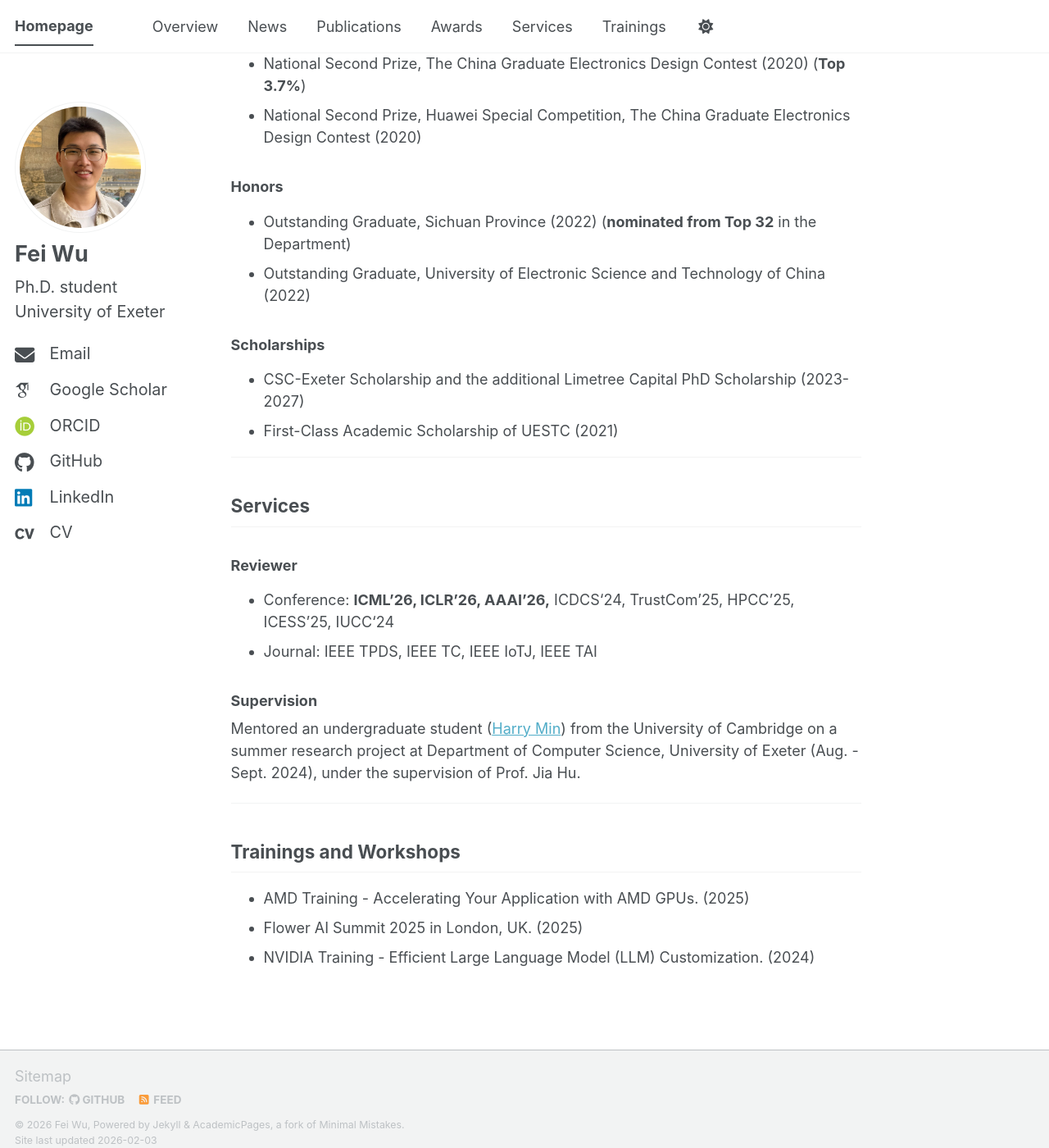
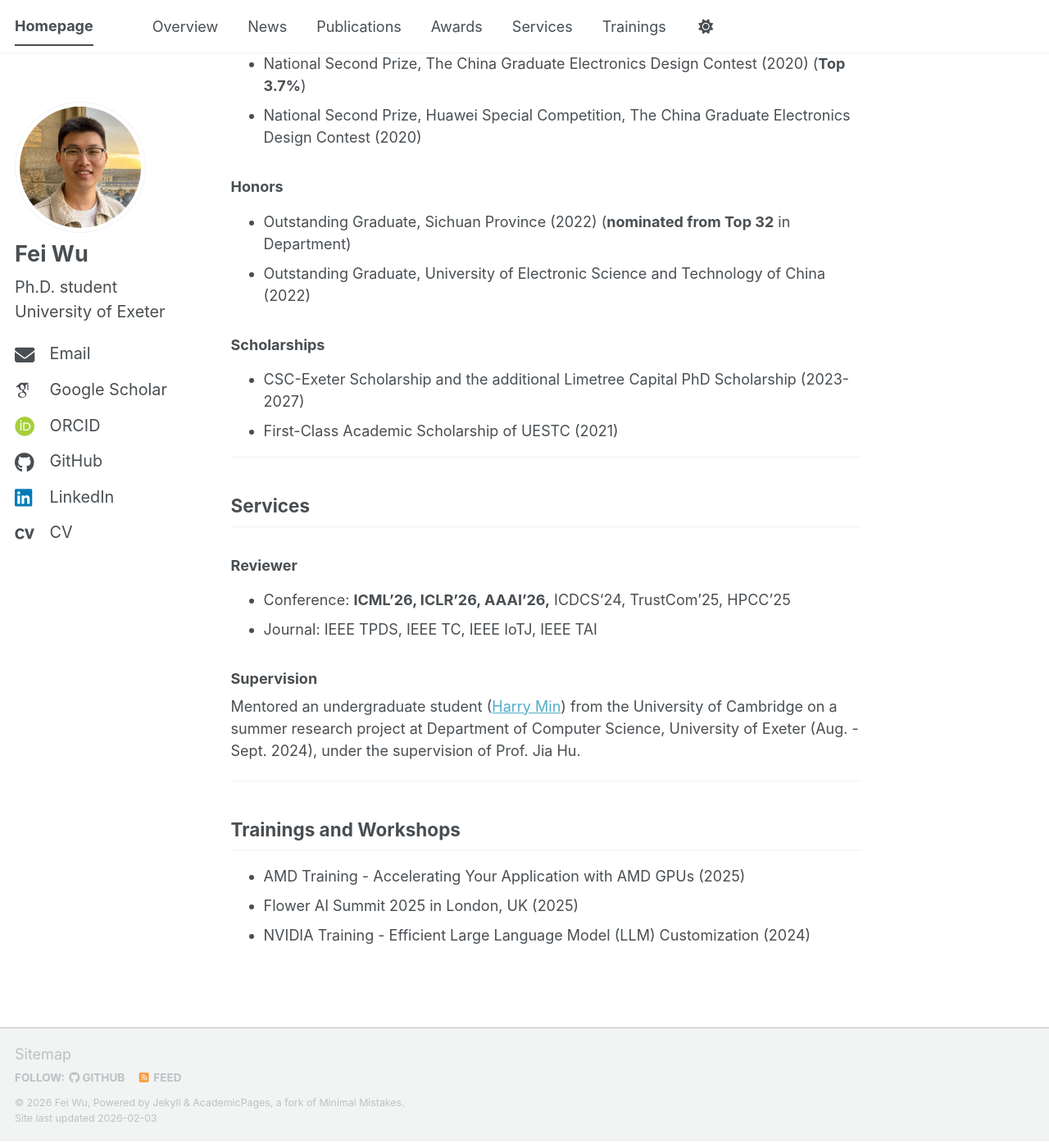
Before and after one commit to fei407/fei407.github.io, a Jekyll site: the page built from _pages/about.md, in a window 1280 px wide and 1400 px high, scrolled down 1818 px. Shown: the whole window at 82% size. Built offline with Jekyll 4.4.1, drawn with Linux system fonts in a browser that asks for light colours; some web fonts are replaced; a script bundle is joined from its source files by our own code; library files that are not in the unit come from our copies.

Commit message:
update info

```diff
--- a/_pages/about.md
+++ b/_pages/about.md
@@ -54,7 +54,7 @@
 - National Second Prize, Huawei Special Competition, The China Graduate Electronics Design Contest (2020)
 
 ### Honors
-- Outstanding Graduate, Sichuan Province (2022) (**nominated from Top 32** in the Department)
+- Outstanding Graduate, Sichuan Province (2022) (**nominated from Top 32** in Department)
 - Outstanding Graduate, University of Electronic Science and Technology of China (2022)
 
 ### Scholarships
@@ -65,7 +65,7 @@
 
 ## Services
 ### Reviewer
-- Conference: **ICML'26, ICLR'26, AAAI'26,** ICDCS‘24, TrustCom'25, HPCC'25, ICESS’25, IUCC‘24
+- Conference: **ICML'26, ICLR'26, AAAI'26,** ICDCS‘24, TrustCom'25, HPCC'25
 - Journal: IEEE TPDS, IEEE TC, IEEE IoTJ, IEEE TAI
 
 ### Supervision
@@ -75,6 +75,6 @@
 ---
 
 ## Trainings and Workshops
-- AMD Training - Accelerating Your Application with AMD GPUs. (2025)
-- Flower AI Summit 2025 in London, UK. (2025)
-- NVIDIA Training - Efficient Large Language Model (LLM) Customization. (2024)
+- AMD Training - Accelerating Your Application with AMD GPUs (2025)
+- Flower AI Summit 2025 in London, UK (2025)
+- NVIDIA Training - Efficient Large Language Model (LLM) Customization (2024)
```
